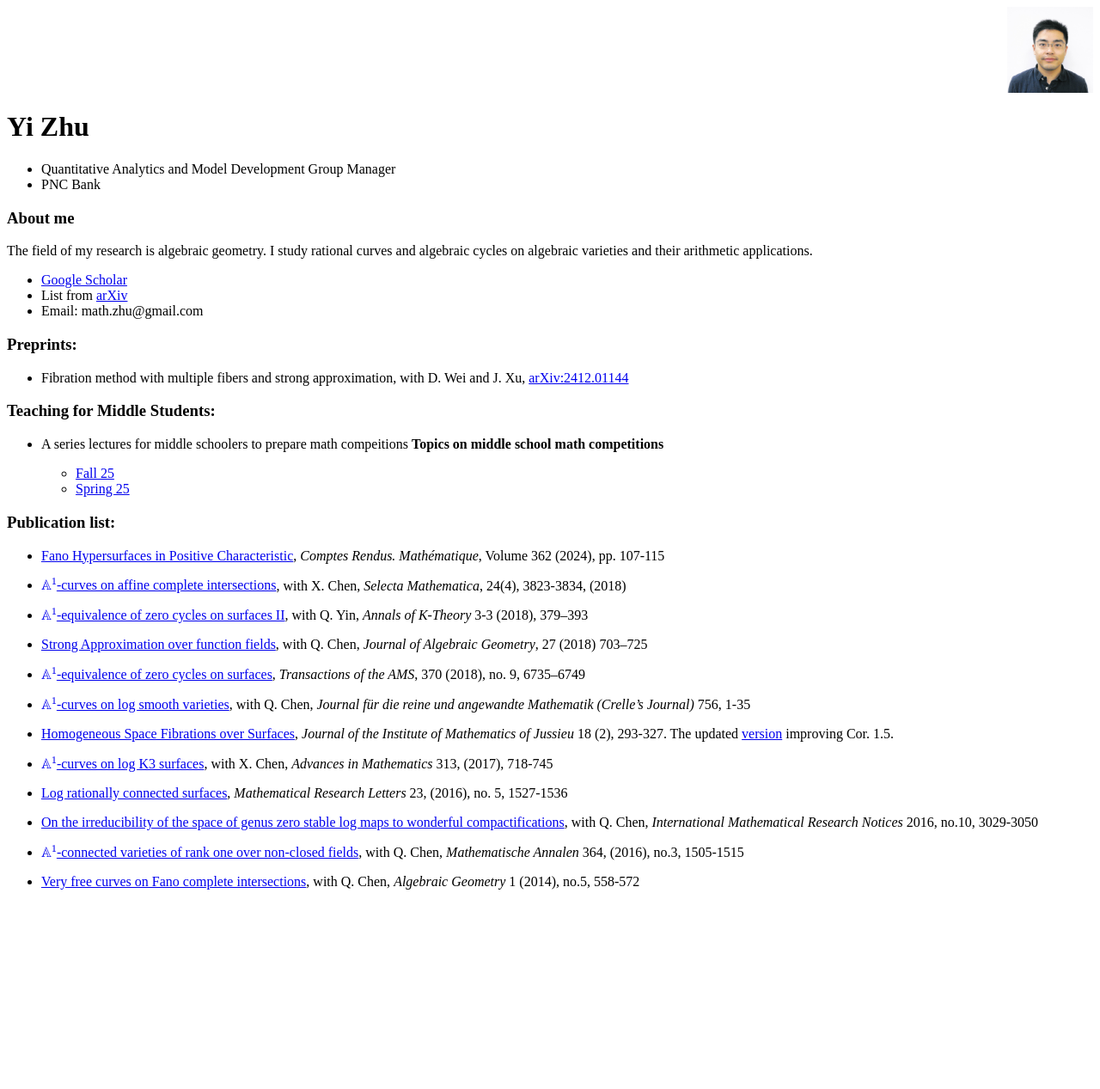
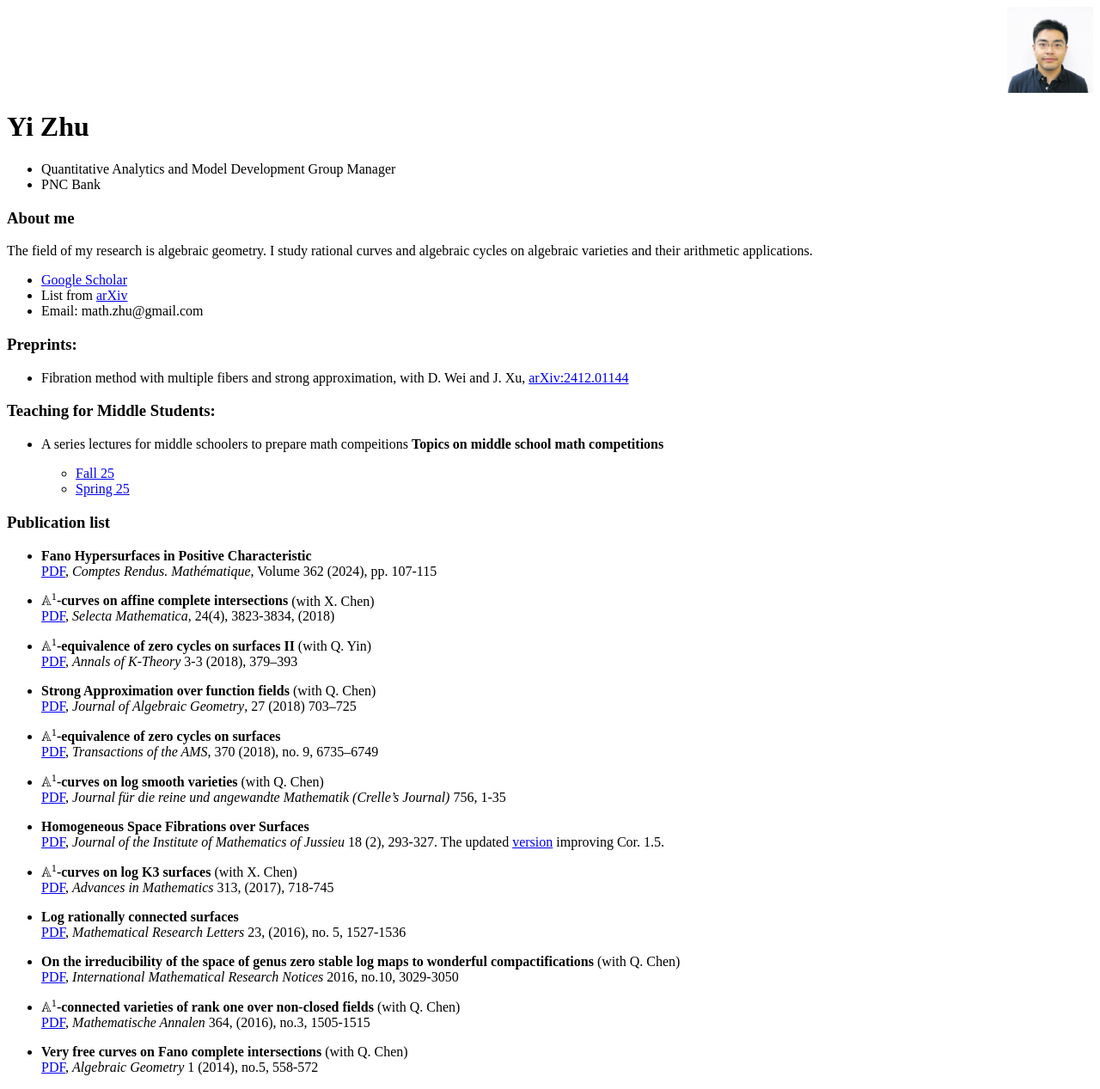
Before and after one commit to math-zhu/math-zhu.github.io, a Jekyll site: the page built from index.md, in a window 1280 px wide. Shown: the whole page at 86% size. Built offline with Jekyll 4.4.1, drawn with Linux system fonts in a browser that asks for light colours; formulas are drawn with MathJax 3; before the commit the page ends 1051 px from its top, so only the background shows below that.

Commit message:
change style

```diff
--- a/index.md
+++ b/index.md
@@ -30,39 +30,40 @@ title: Yi Zhu's personal page
   * [Fall 25](https://github.com/math-zhu/F25_middle_school_math_competitions)
   * [Spring 25](https://github.com/math-zhu/middle_school_math_competitions)
 
-### Publication list:
+### Publication list
 
-* [Fano Hypersurfaces in Positive Characteristic](papers/Fano_hypersurface.pdf),
-*Comptes Rendus. Mathématique*, Volume 362 (2024), pp. 107-115
+- **Fano Hypersurfaces in Positive Characteristic**
+  [PDF](papers/Fano_hypersurface.pdf), *Comptes Rendus. Mathématique*, Volume 362 (2024), pp. 107-115
 
-* [$\mathbb{A}^1$-curves on affine complete intersections](papers/CZ_logVoisin.pdf), with X. Chen,
-*Selecta Mathematica*, 24(4), 3823-3834, (2018)
+- **$\mathbb{A}^1$-curves on affine complete intersections** (with X. Chen)
+  [PDF](papers/CZ_logVoisin.pdf), *Selecta Mathematica*, 24(4), 3823-3834, (2018)
 
-* [$\mathbb{A}^1$-equivalence of zero cycles on surfaces II](papers/YZ_Bloch.pdf), with Q. Yin,
-*Annals of K-Theory* 3-3 (2018), 379--393
+- **$\mathbb{A}^1$-equivalence of zero cycles on surfaces II** (with Q. Yin)
+  [PDF](papers/YZ_Bloch.pdf), *Annals of K-Theory* 3-3 (2018), 379–393
 
-* [Strong Approximation over function fields](papers/CZ_SA.pdf), with Q. Chen,
-*Journal of Algebraic Geometry*, 27 (2018) 703–725
+- **Strong Approximation over function fields** (with Q. Chen)
+  [PDF](papers/CZ_SA.pdf), *Journal of Algebraic Geometry*, 27 (2018) 703–725
 
-* [$\mathbb{A}^1$-equivalence of zero cycles on surfaces](papers/log_mumford.pdf),
-*Transactions of the AMS*, 370 (2018), no. 9, 6735–6749
+- **$\mathbb{A}^1$-equivalence of zero cycles on surfaces**
+  [PDF](papers/log_mumford.pdf), *Transactions of the AMS*, 370 (2018), no. 9, 6735–6749
 
-* [$\mathbb{A}^1$-curves on log smooth varieties](papers/CZ_A1_pair.pdf), with Q. Chen,
-*Journal für die reine und angewandte Mathematik (Crelle's Journal)* 756, 1-35
+- **$\mathbb{A}^1$-curves on log smooth varieties** (with Q. Chen)
+  [PDF](papers/CZ_A1_pair.pdf), *Journal für die reine und angewandte Mathematik (Crelle's Journal)* 756, 1-35
 
-* [Homogeneous Space Fibrations over Surfaces](papers/6_RSC.pdf),
-*Journal of the Institute of Mathematics of Jussieu* 18 (2), 293-327. The updated [version](papers/RSC_updated.pdf) improving Cor. 1.5.
+- **Homogeneous Space Fibrations over Surfaces**
+  [PDF](papers/6_RSC.pdf), *Journal of the Institute of Mathematics of Jussieu* 18 (2), 293-327. The updated [version](papers/RSC_updated.pdf) improving Cor. 1.5.
 
-* [$\mathbb{A}^1$-curves on log K3 surfaces](papers/5_logK3.pdf), with X. Chen,
-*Advances in Mathematics* 313, (2017), 718-745
+- **$\mathbb{A}^1$-curves on log K3 surfaces** (with X. Chen)
+  [PDF](papers/5_logK3.pdf), *Advances in Mathematics* 313, (2017), 718-745
 
-* [Log rationally connected surfaces](papers/4_logRC.pdf),
-*Mathematical Research Letters* 23, (2016), no. 5, 1527-1536
+- **Log rationally connected surfaces**
+  [PDF](papers/4_logRC.pdf), *Mathematical Research Letters* 23, (2016), no. 5, 1527-1536
 
-* [On the irreducibility of the space of genus zero stable log maps to wonderful compactifications](papers/3_irred-wonder.pdf), with Q. Chen,
- *International Mathematical Research Notices* 2016, no.10, 3029-3050
+- **On the irreducibility of the space of genus zero stable log maps to wonderful compactifications** (with Q. Chen)
+  [PDF](papers/3_irred-wonder.pdf), *International Mathematical Research Notices* 2016, no.10, 3029-3050
 
-* [$\mathbb{A}^1$-connected varieties of rank one over non-closed fields](papers/2_a1-nonclose.pdf), with Q. Chen,
-*Mathematische Annalen* 364, (2016), no.3, 1505-1515
+- **$\mathbb{A}^1$-connected varieties of rank one over non-closed fields** (with Q. Chen)
+  [PDF](papers/2_a1-nonclose.pdf), *Mathematische Annalen* 364, (2016), no.3, 1505-1515
 
-* [Very free curves on Fano complete intersections](papers/1_very-free.pdf), with Q. Chen, *Algebraic Geometry* 1 (2014), no.5, 558-572
+- **Very free curves on Fano complete intersections** (with Q. Chen)
+  [PDF](papers/1_very-free.pdf), *Algebraic Geometry* 1 (2014), no.5, 558-572
```
